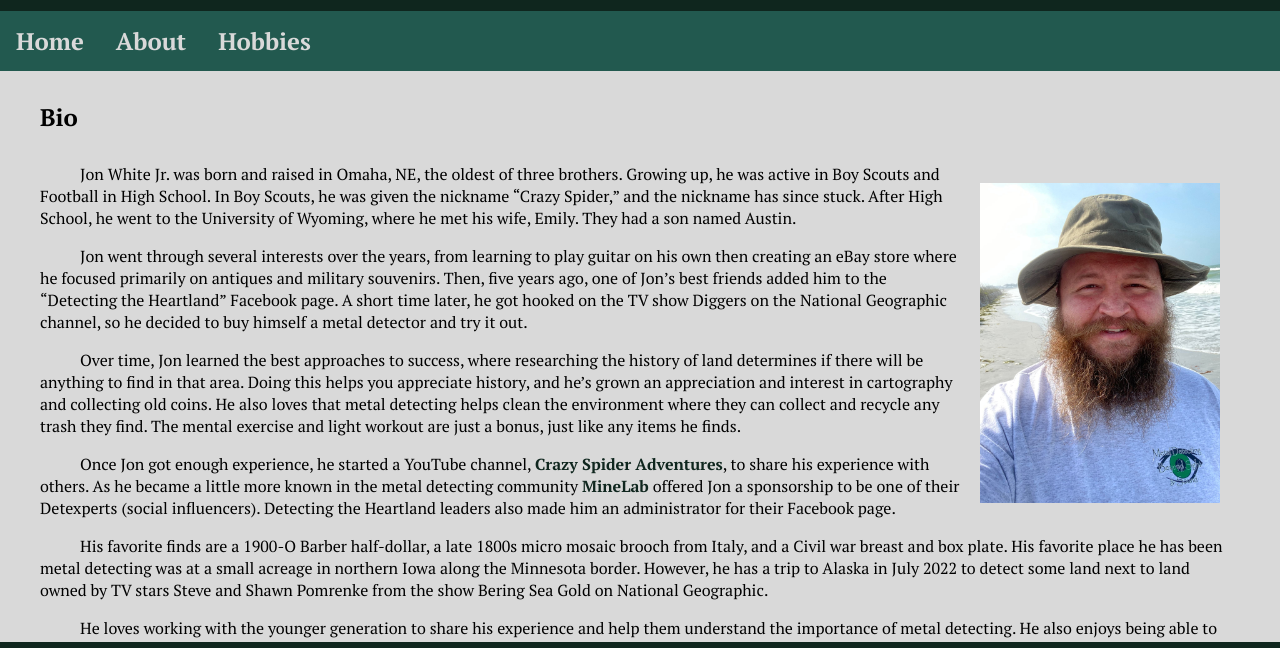
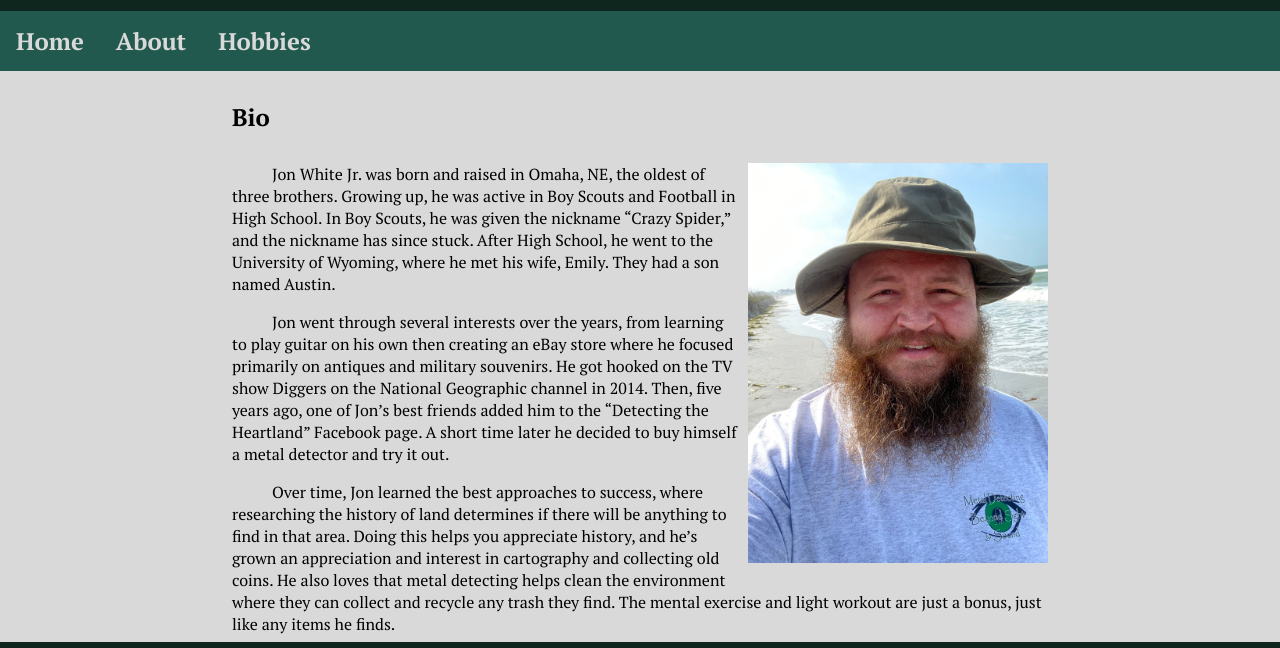
Before and after one commit to ajwhite4/bioSite, a plain HTML site: page about.html in a window 1280 px wide. Shown: the part 119-767 px from the top of the page. Drawn offline with Linux system fonts and the light colour scheme; a web font is replaced by a local one.

Commit message:
more peer review adjustments

```diff
--- a/about.html
+++ b/about.html
@@ -27,9 +27,9 @@
                 <p>
                     Jon went through several interests over the years, from learning to play guitar on his own
                     then creating an eBay store where he focused primarily on antiques and military souvenirs.
-                    Then, five years ago, one of Jon’s best friends added him to the “Detecting the Heartland”
-                    Facebook page. A short time later, he got hooked on the TV show Diggers on the National
-                    Geographic channel, so he decided to buy himself a metal detector and try it out.
+                    He got hooked on the TV show Diggers on the National Geographic channel in 2014. Then, five
+                    years ago, one of Jon’s best friends added him to the “Detecting the Heartland” Facebook page.
+                    A short time later he decided to buy himself a metal detector and try it out.
                 </p>
                 <p>
                     Over time, Jon learned the best approaches to success, where researching the history of
@@ -42,7 +42,7 @@
                 <p>Once Jon got enough experience, he started a YouTube channel, <a href="https://www.youtube.com/c/CrazySpiderAdventures"
                     target="_blank">Crazy Spider Adventures</a>, to share his experience with others. As he became a
                     little more known in the metal detecting community <a href="https://www.minelab.com/" target="_blank">MineLab</a>
-                    offered Jon a sponsorship to be one of their Detexperts (social influencers). Detecting the
+                    offered Jon a position to be one of their Detexperts (social influencers). Detecting the
                     Heartland leaders also made him an administrator for their Facebook page.
                 </p>
                 <p>
--- a/bioSite.css
+++ b/bioSite.css
@@ -76,8 +76,12 @@ figcaption {
 }
 
 figure {
-    border: 2px solid #0F261E;
+    box-shadow: 0 4px 8px 0 rgba(0, 0, 0, .5);
     display: block;
+}
+
+.myImage img {
+    width: 100%;
 }
 
 #grid {
@@ -93,6 +97,8 @@ figure {
 
 #bio-container {
     background-color: #d9d9d9;
+    padding-left: 15%;
+    padding-right: 15%;
 }
 
 #bio-container div {
@@ -106,15 +112,16 @@ figure {
 
 #bio-portrait {
     float: right;
-    height: 20%;
-    width: 20%;
-    padding: 20px;
+    height: 25%;
+    padding-left: 10px;
+    padding-bottom: 10px;
+    max-height: 400px;
 }
 
 #hobby-container {
     display: grid;
     grid-template-columns: 33.333% 33.333% 33.333%;
-    align-items: center;
+    align-items: start
 }
 
 a {
```
Also changed, not shown: hobbies.html (+3 -3 lines), index.html (+1 -1 lines).
